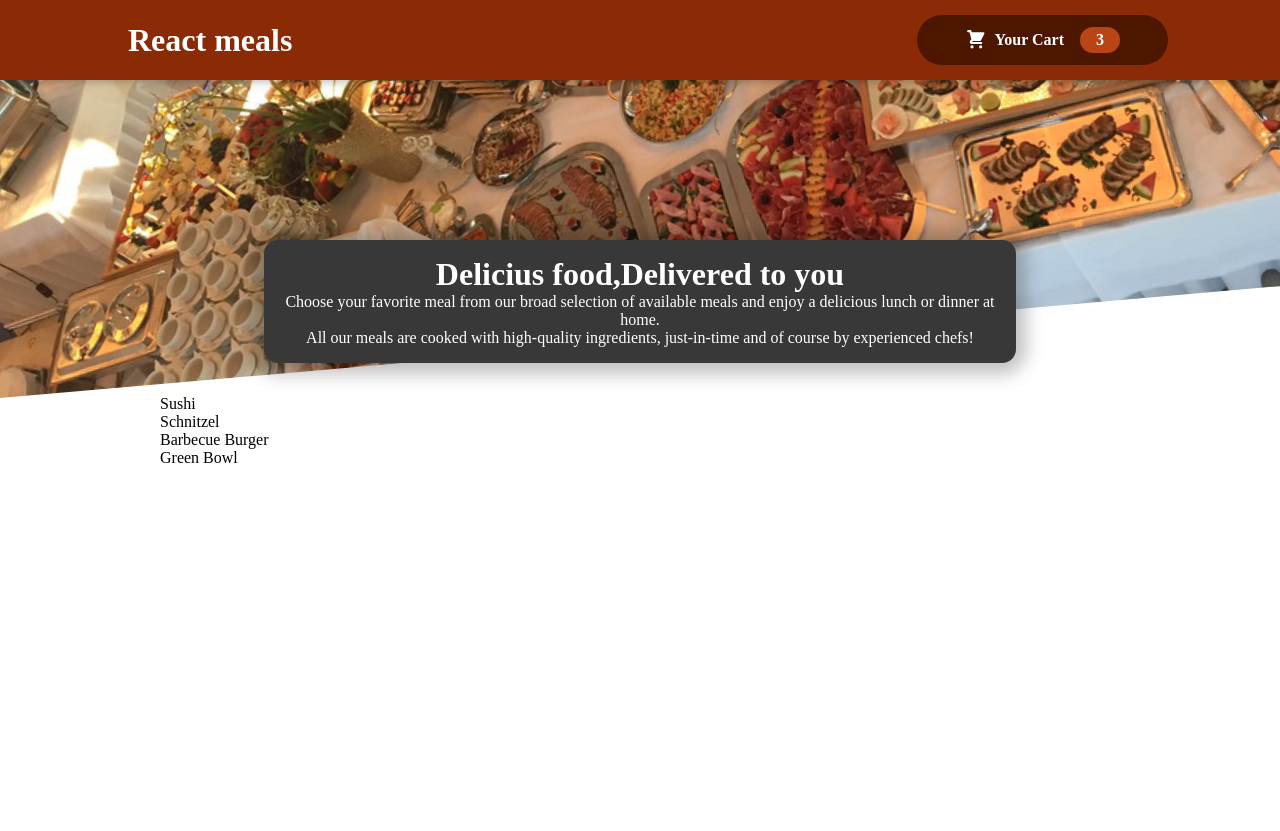
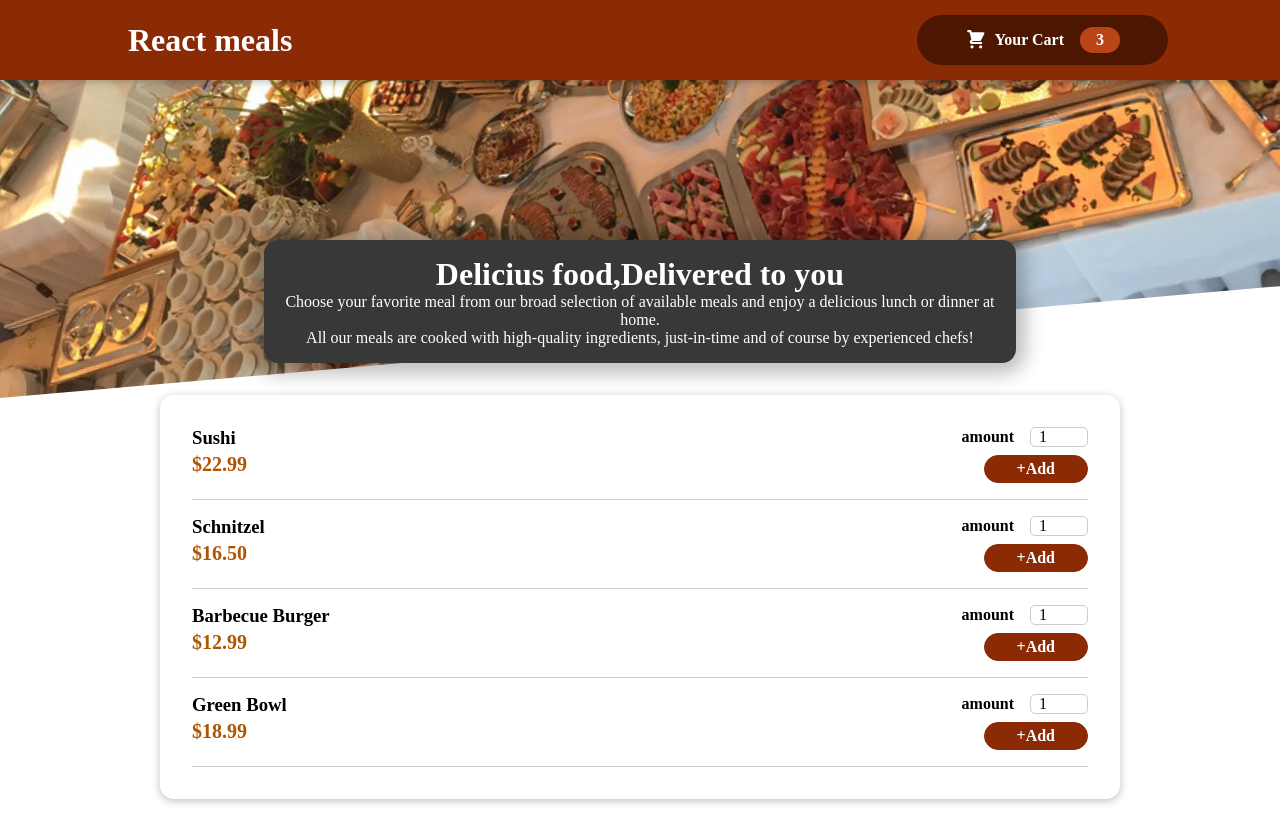
Before and after one commit to saracevicsara/FOOD-ORDER-APP, a React (Create React App) app: page / in a window 1280 px wide. Before the commit the page ends 800 px from the top, so only its background shows below. Built offline with nearby package versions, Linux system fonts and the light colour scheme.

Commit message:
adding meal item and form components

```diff
--- a/src/App.css
+++ b/src/App.css
@@ -1,38 +1,3 @@
-.App {
-  text-align: center;
+* {
+  background-color: grey;
 }
-
-.App-logo {
-  height: 40vmin;
-  pointer-events: none;
-}
-
-@media (prefers-reduced-motion: no-preference) {
-  .App-logo {
-    animation: App-logo-spin infinite 20s linear;
-  }
-}
-
-.App-header {
-  background-color: #282c34;
-  min-height: 100vh;
-  display: flex;
-  flex-direction: column;
-  align-items: center;
-  justify-content: center;
-  font-size: calc(10px + 2vmin);
-  color: white;
-}
-
-.App-link {
-  color: #61dafb;
-}
-
-@keyframes App-logo-spin {
-  from {
-    transform: rotate(0deg);
-  }
-  to {
-    transform: rotate(360deg);
-  }
-}
--- a/src/Components/Meals/AvailableMeals.js
+++ b/src/Components/Meals/AvailableMeals.js
@@ -1,4 +1,6 @@
+import Card from "../UI/Card";
 import classes from "./AvailableMeals.module.css";
+import MealItem from "./MealItem/MealItem";
 
 const DUMMY_MEALS = [
   {
@@ -28,10 +30,19 @@
 ];
 
 const AvailableMeals = () => {
-  const mealsList = DUMMY_MEALS.map((meal) => <li>{meal.name}</li>);
+  const mealsList = DUMMY_MEALS.map((meal) => (
+    <MealItem
+      key={meal.id}
+      name={meal.name}
+      description={meal.description}
+      price={meal.price}
+    />
+  ));
   return (
     <section className={classes.meals}>
-      <ul>{mealsList}</ul>
+      <Card>
+        <ul>{mealsList}</ul>
+      </Card>
     </section>
   );
 };
--- /dev/null
+++ b/src/Components/Meals/MealItem/MealItem.js
@@ -0,0 +1,20 @@
+import classes from "./MealItem.module.css";
+import MealItemForm from "./MealItemForm.js";
+
+const MealItem = (props) => {
+  const price = `$${props.price.toFixed(2)}`;
+  return (
+    <li className={classes.meal}>
+      <div>
+        <h3>{props.name}</h3>
+        <div className={classes.descriptio}>{props.descriptio}</div>
+        <div className={classes.price}>{price}</div>
+      </div>
+      <div>
+        <MealItemForm />
+      </div>
+    </li>
+  );
+};
+
+export default MealItem;
--- /dev/null
+++ b/src/Components/Meals/MealItem/MealItem.module.css
@@ -0,0 +1,22 @@
+.meal {
+  display: flex;
+  justify-content: space-between;
+  margin: 1rem;
+  padding-bottom: 1rem;
+  border-bottom: 1px solid #ccc;
+}
+
+.meal h3 {
+  margin: 0 0 0.25rem 0;
+}
+
+.description {
+  font-style: italic;
+}
+
+.price {
+  margin-top: 0.25rem;
+  font-weight: bold;
+  color: #ad5502;
+  font-size: 1.25rem;
+}
--- /dev/null
+++ b/src/Components/Meals/MealItem/MealItemForm.js
@@ -0,0 +1,23 @@
+import Input from "../../UI/Input";
+import classes from "./MealItemForm.module.css";
+
+const MealItemForm = (props) => {
+  return (
+    <form className={classes.form}>
+      <Input
+        label="amount"
+        input={{
+          id: "amount",
+          type: "number",
+          min: "1",
+          max: "5",
+          step: "1",
+          defaultValue: "1",
+        }}
+      />
+      <button>+Add</button>
+    </form>
+  );
+};
+
+export default MealItemForm;
--- /dev/null
+++ b/src/Components/Meals/MealItem/MealItemForm.module.css
@@ -0,0 +1,20 @@
+.form {
+  text-align: right;
+}
+
+.form button {
+  font: inherit;
+  cursor: pointer;
+  background-color: #8a2b06;
+  border: 1px solid #8a2b06;
+  color: white;
+  padding: 0.25rem 2rem;
+  border-radius: 20px;
+  font-weight: bold;
+}
+
+.form button:hover,
+.form button:active {
+  background-color: #641e03;
+  border-color: #641e03;
+}
--- /dev/null
+++ b/src/Components/UI/Card.js
@@ -0,0 +1,7 @@
+import classes from "./Card.module.css";
+
+const Card = (props) => {
+  return <div className={classes.card}>{props.children}</div>;
+};
+
+export default Card;
--- /dev/null
+++ b/src/Components/UI/Card.module.css
@@ -0,0 +1,6 @@
+.card {
+  padding: 1rem;
+  box-shadow: 0 2px 8px rgba(0, 0, 0, 0.25);
+  border-radius: 14px;
+  background-color: white;
+}
--- /dev/null
+++ b/src/Components/UI/Input.js
@@ -0,0 +1,12 @@
+import classes from "./Input.module.css";
+
+const Input = (props) => {
+  return (
+    <div className={classes.input}>
+      <label htmlFor={props.input.id}>{props.label}</label>
+      <input {...props.input} />
+    </div>
+  );
+};
+
+export default Input;
--- /dev/null
+++ b/src/Components/UI/Input.module.css
@@ -0,0 +1,18 @@
+.input {
+  display: flex;
+  align-items: center;
+  margin-bottom: 0.5rem;
+}
+
+.input label {
+  font-weight: bold;
+  margin-right: 1rem;
+}
+
+.input input {
+  width: 3rem;
+  border-radius: 5px;
+  border: 1px solid #ccc;
+  font: inherit;
+  padding-left: 0.5rem;
+}
```
